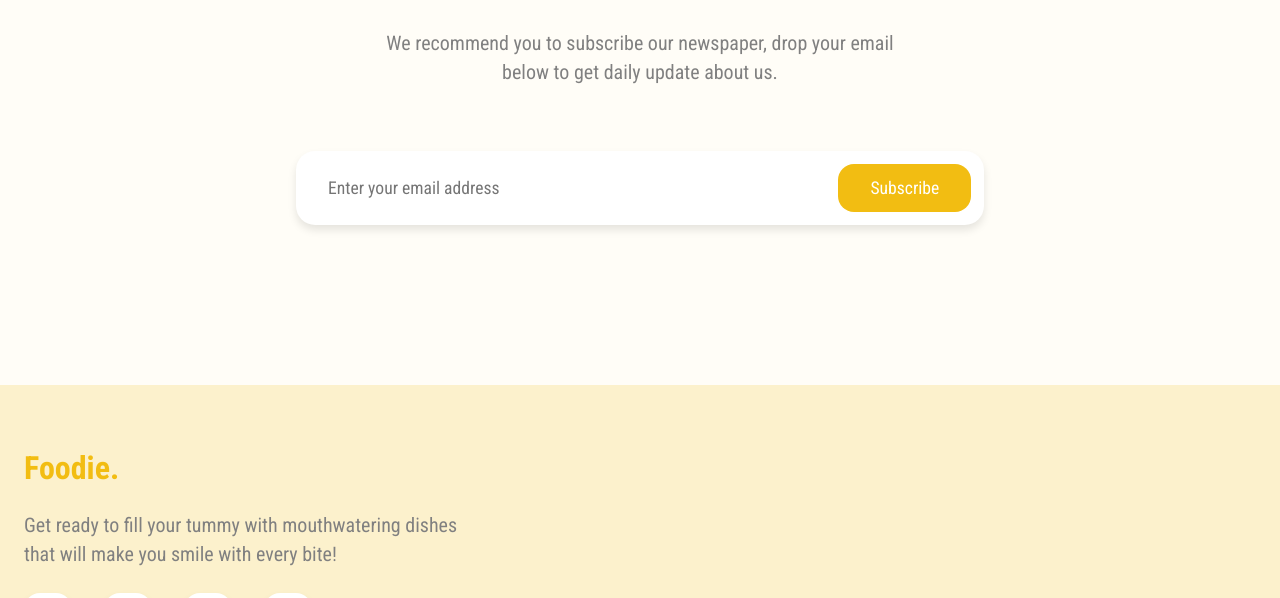
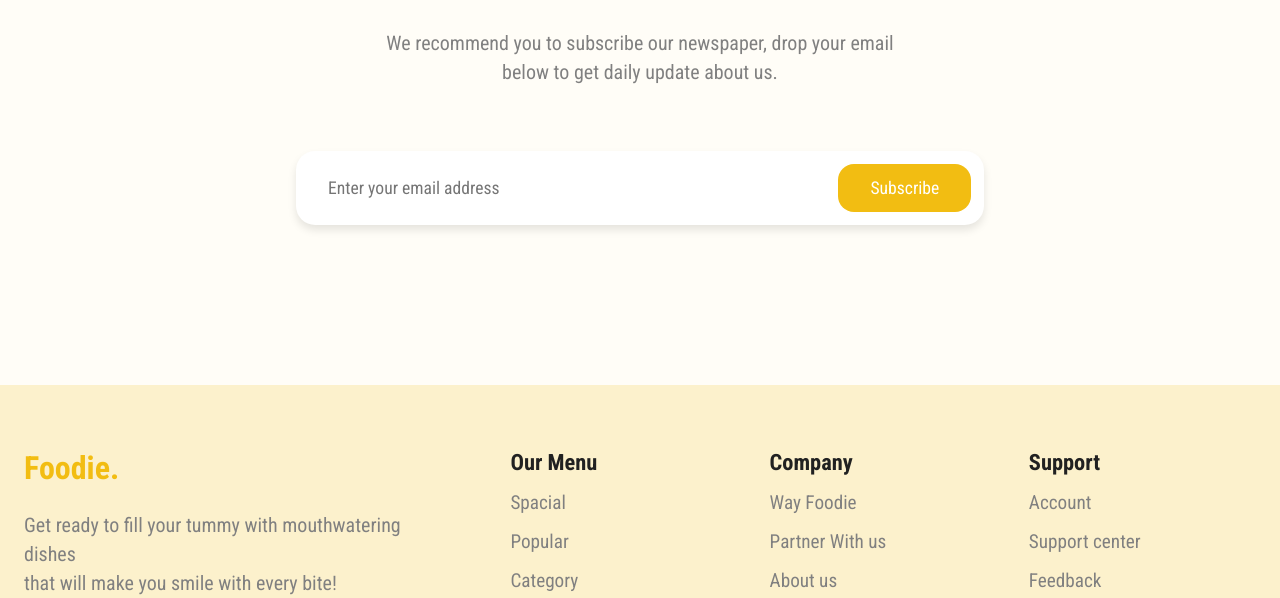
Before and after one commit to BariyaVasu/Foodie-Restaurants, a plain HTML site: page client/index.html in a window 1280 px wide. Shown: the part 4357-4955 px from the top of the page. Drawn offline with nearby package versions, Linux system fonts and the light colour scheme.

Commit message:
Design Completed

```diff
--- a/client/css/style.css
+++ b/client/css/style.css
@@ -78,6 +78,9 @@ img{
 }
 .bx-shadow{
     box-shadow: rgba(0, 0, 0, 0.1) 0 5px 8px;
+}
+.mt-top{
+margin-top: 1rem;
 }
 /* Header Styling */
 
@@ -290,8 +293,16 @@ input[type="email"]:focus{
     padding-block: 4rem;
     background: var(--hint-yellow);
 }
+.footer-container .flex{
+    align-items: flex-start;
+}
 .footer-wrapper{
     flex: 1;
+    flex-basis: 150px;
+}
+.footer-wrapper:nth-child(1){
+    flex: 2;
+    flex-basis: 300px;
 }
 .footer-wrapper .social-icon{
     background: var(--pure-white);
@@ -300,6 +311,16 @@ input[type="email"]:focus{
     background: var(--lead);
     color: var(--pure-white);
 }
+.footer-link{
+    color: gray;
+    font-size: 1.2rem;
+    transition: .1s ease-in-out;
+}
+.footer-link:hover{
+    color: var(--lead);
+}
+
+
 
 
 
--- a/client/index.html
+++ b/client/index.html
@@ -274,7 +274,13 @@
             </p>
 
             <label class="input-container flex">
-              <input type="email" name="email" id="email" placeholder="Enter your email address" autocomplete="off">
+              <input
+                type="email"
+                name="email"
+                id="email"
+                placeholder="Enter your email address"
+                autocomplete="off"
+              />
               <a href="#" class="btn">Subscribe</a>
             </label>
           </div>
@@ -285,10 +291,11 @@
     <!-- Footer Part -->
     <footer>
       <div class="footer-container">
-        <div class="flex wrapper">
+        <div class="flex wrapper gap2">
           <div class="footer-wrapper">
             <a class="logo">Foodie.</a>
-          <p class="mt-one-half ml-forPara">
+
+            <p class="mt-one-half ml-forPara">
               Get ready to fill your tummy with mouthwatering dishes <br />
               that will make you smile with every bite!
             </p>
@@ -306,7 +313,29 @@
                 <i class="fa-brands fa-facebook"></i>
               </a>
             </div>
-        </div>
+          </div>
+
+          <ul class="footer-wrapper">
+            <li><h4>Our Menu</h4></li>
+            <li class="mt-top"><a href="#" class="footer-link">Spacial</a></li>
+            <li class="mt-top"><a href="#" class="footer-link">Popular</a></li>
+            <li class="mt-top"><a href="#" class="footer-link">Category</a></li>
+          </ul>
+          <ul class="footer-wrapper">
+            <li><h4>Company</h4></li>
+            <li class="mt-top"><a href="#" class="footer-link">Way Foodie</a></li>
+            <li class="mt-top"><a href="#" class="footer-link">Partner With us</a></li>
+            <li class="mt-top"><a href="#" class="footer-link">About us</a></li>
+            <li class="mt-top"><a href="#" class="footer-link">FAQ`s</a></li>
+          </ul>
+          <ul class="footer-wrapper">
+            <li><h4>Support</h4></li>
+            <li class="mt-top"><a href="#" class="footer-link">Account</a></li>
+            <li class="mt-top"><a href="#" class="footer-link">Support center</a></li>
+            <li class="mt-top"><a href="#" class="footer-link">Feedback</a></li>
+            <li class="mt-top"><a href="#" class="footer-link">Contacts</a></li>
+          </ul>
+
         </div>
       </div>
     </footer>
--- a/client/js/main.js
+++ b/client/js/main.js
@@ -61,6 +61,4 @@ const initApp = () => {
 
     })
 }
-
-
 initApp();
```
